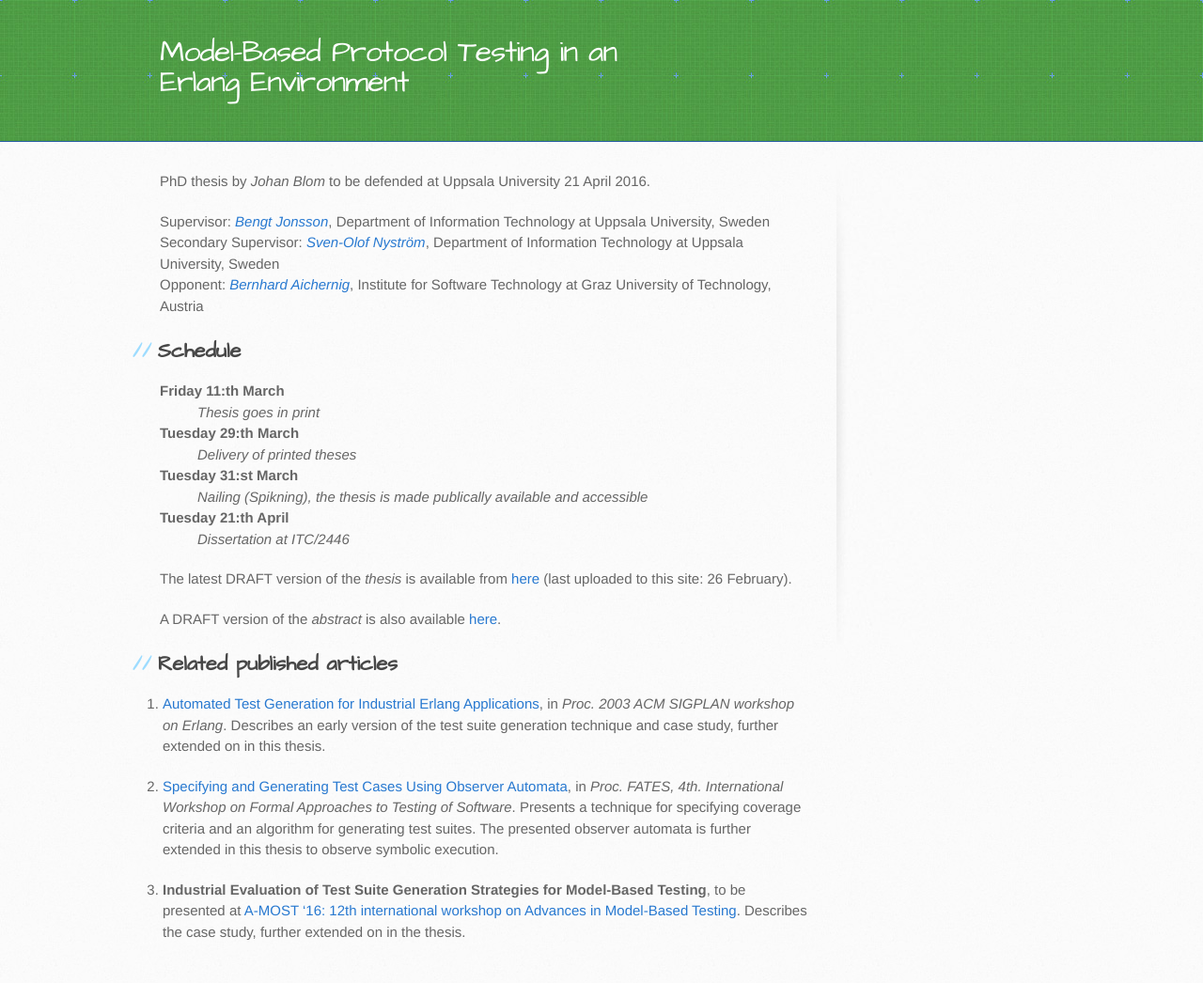
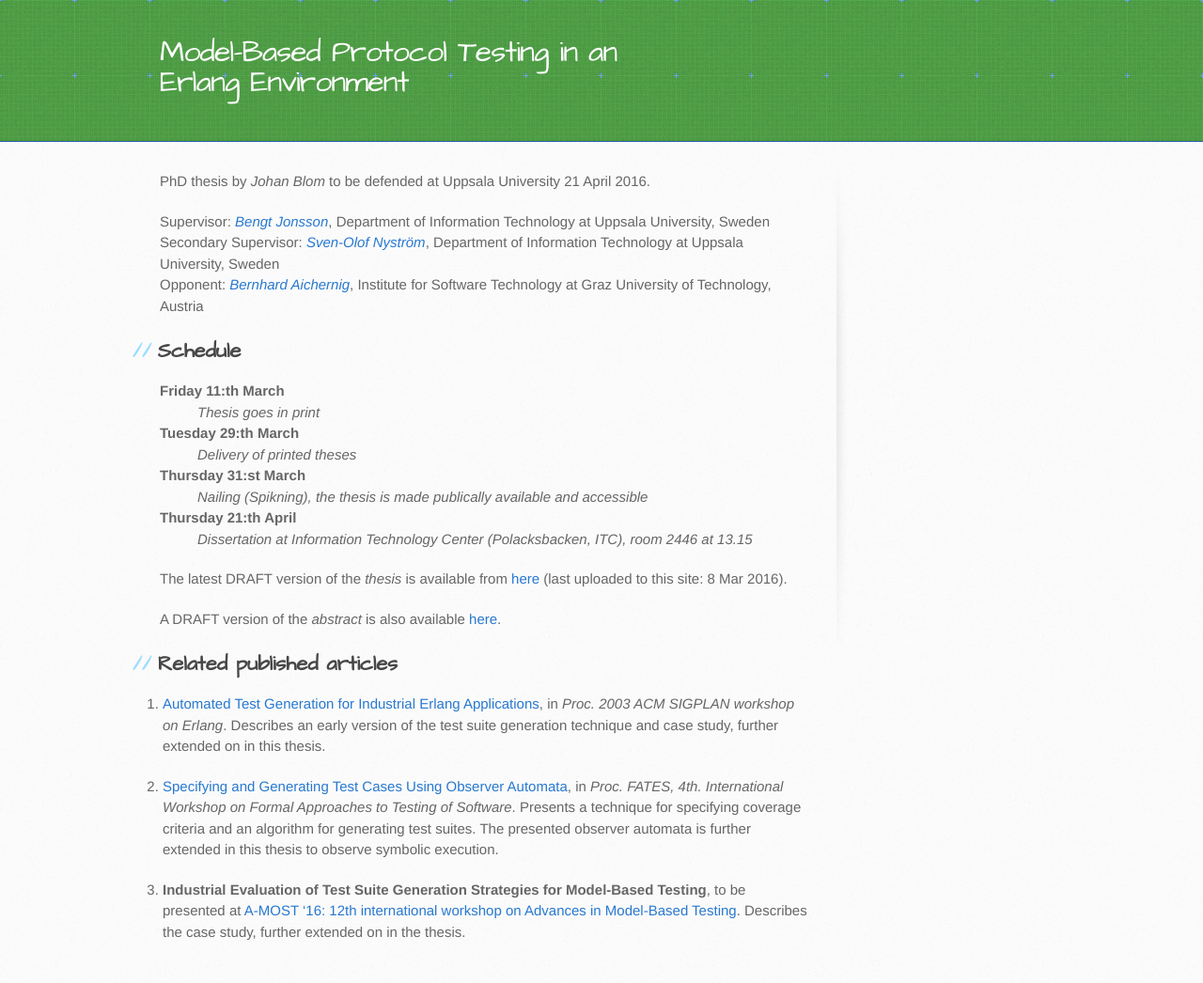
Before and after one commit to joh-blo/erly_marsh, a Jekyll site: the page built from thesis/index.md, in a window 1280 px wide. Shown: the whole page at 94% size. Built offline with Jekyll 4.4.1, drawn with Linux system fonts in a browser that asks for light colours.

Commit message:
Latest stuff

```diff
--- a/thesis/index.md
+++ b/thesis/index.md
@@ -29,17 +29,17 @@ Institute for Software Technology at Graz University of Technology, Austria
   <dd>Thesis goes in print</dd>
   <dt><strong>Tuesday 29:th March</strong></dt>
   <dd>Delivery of printed theses</dd>
-  <dt><strong>Tuesday 31:st March</strong></dt>
+  <dt><strong>Thursday 31:st March</strong></dt>
   <dd>Nailing (Spikning), the thesis is made publically available and
   	      accessible</dd>
-  <dt><strong>Tuesday 21:th April</strong></dt>
-  <dd>Dissertation at ITC/2446 </dd>
+  <dt><strong>Thursday 21:th April</strong></dt>
+  <dd>Dissertation at Information Technology Center (Polacksbacken, ITC), room 2446 at 13.15</dd>
 </dl>
 
 
 The latest DRAFT version of the *thesis* is available from
 [here]({{ site.url }}/erly_marsh/assets/thesis.pdf)
-(last uploaded to this site: 26 February).
+(last uploaded to this site: 8 Mar 2016).
 
 A DRAFT version of the *abstract* is also available
 [here]({{ site.url }}/erly_marsh/assets/abstract.pdf).
```
Also changed, not shown: 2 other files.
